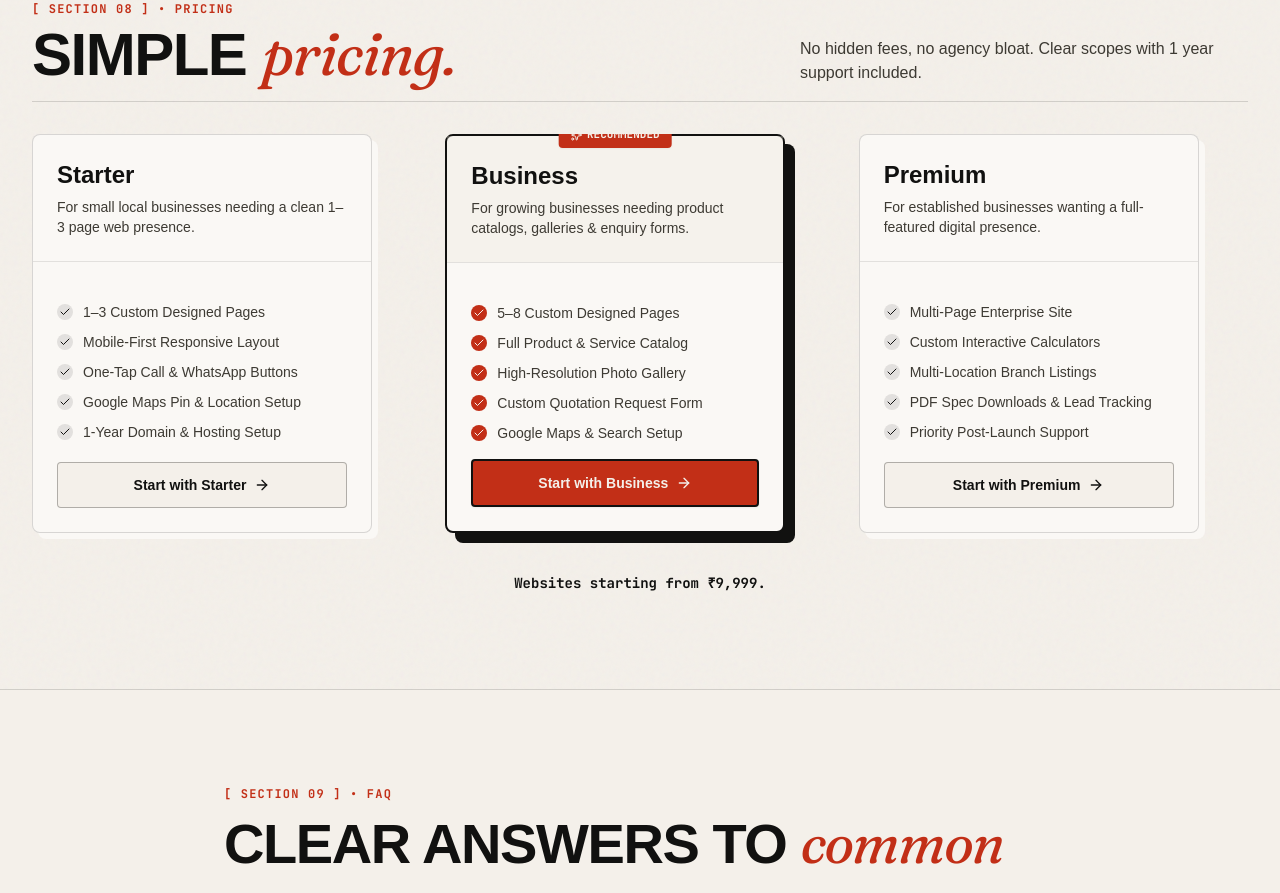
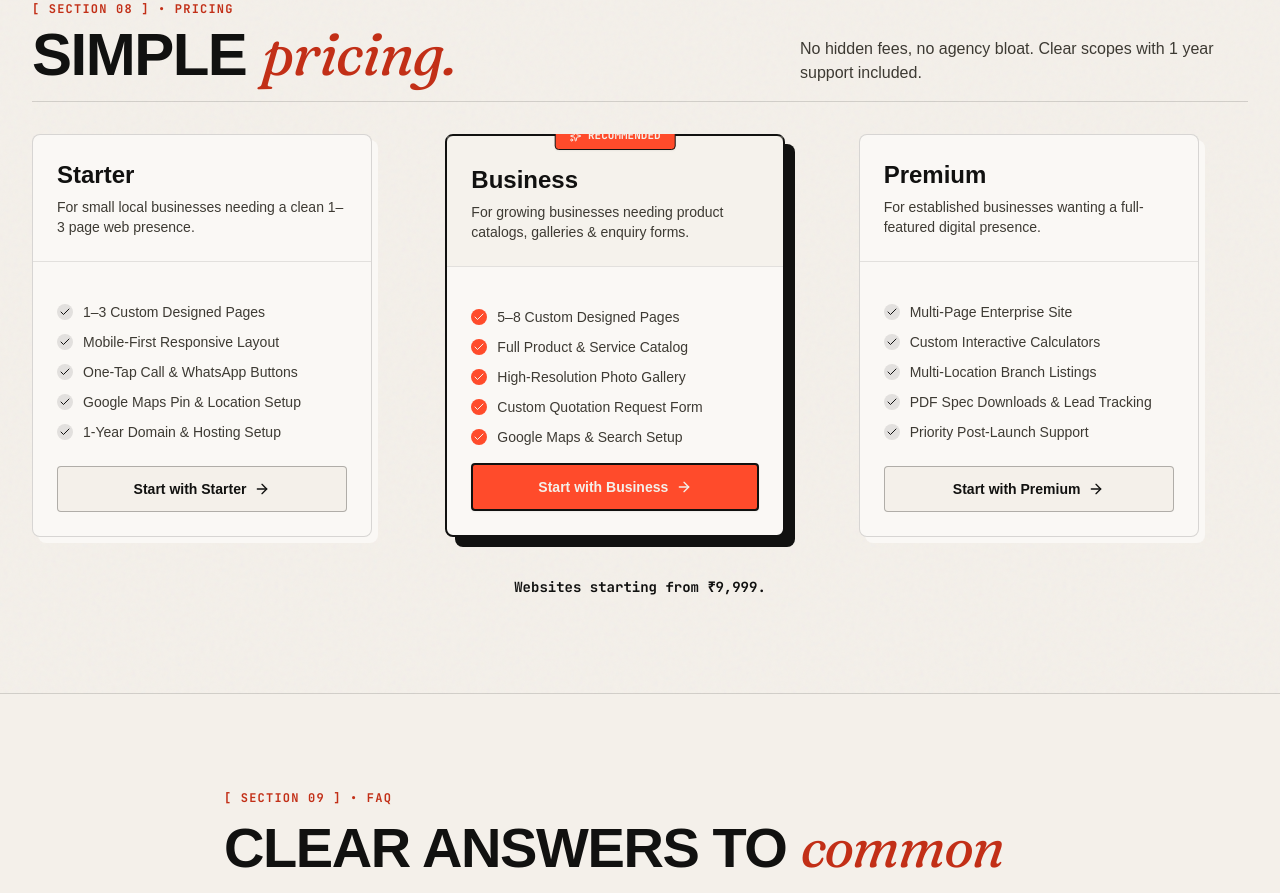
Before and after one commit to ayushijogi08-developer/developer_website, a React (Vite) app: page / in a window 1280 px wide. Shown: the part 7140-8033 px from the top of the page. Built offline with nearby package versions, Linux system fonts and the light colour scheme; a web font is replaced by a local one.

Commit message:
Refine Pricing section: perfect RECOMMENDED badge alignment and vermilion accents

```diff
--- a/src/sections/Pricing.tsx
+++ b/src/sections/Pricing.tsx
@@ -61,13 +61,13 @@ export const Pricing: React.FC = () => {
               >
                 {/* Stamp Badge onto Recommended Plan */}
                 {isHighlighted && plan.badge && (
-                  <div className="absolute -top-3.5 left-1/2 -translate-x-1/2 bg-vermilion-text text-paper font-mono text-[11px] font-bold px-3 py-1 rounded-badge shadow-sm whitespace-nowrap flex items-center gap-1">
-                    <Sparkles className="w-3 h-3" />
+                  <div className="absolute -top-3.5 left-1/2 -translate-x-1/2 bg-vermilion text-paper font-mono text-[11px] font-bold px-3.5 py-1 rounded-badge shadow-sm whitespace-nowrap flex items-center gap-1.5 border border-ink z-20">
+                    <Sparkles className="w-3 h-3 text-paper" />
                     <span>{plan.badge}</span>
                   </div>
                 )}
 
-                <div className={`p-5 sm:p-6 ${isHighlighted ? 'bg-paper-dark/30' : ''}`}>
+                <div className={`p-5 sm:p-6 ${isHighlighted ? 'bg-paper-dark/30 pt-7 sm:pt-7' : ''}`}>
                   <h3 className="font-display font-bold text-xl sm:text-2xl text-ink mb-1.5">
                     {plan.name}
                   </h3>
@@ -81,7 +81,7 @@ export const Pricing: React.FC = () => {
                   <ul className="space-y-2.5 my-4">
                     {plan.features.map((feature, fIdx) => (
                       <li key={fIdx} className="flex items-start gap-2.5">
-                        <div className={`mt-0.5 rounded-full p-0.5 flex-shrink-0 ${isHighlighted ? 'bg-vermilion-text text-paper' : 'bg-ink/10 text-ink'}`}>
+                        <div className={`mt-0.5 rounded-full p-0.5 flex-shrink-0 ${isHighlighted ? 'bg-vermilion text-paper' : 'bg-ink/10 text-ink'}`}>
                           <Check className="w-3 h-3" />
                         </div>
                         <span className="font-sans text-xs sm:text-sm text-ink-muted leading-snug">
@@ -96,7 +96,7 @@ export const Pricing: React.FC = () => {
                     href="#contact"
                     className={`w-full min-h-[44px] flex items-center justify-center gap-2 font-sans font-bold text-sm py-3 rounded-badge transition-all ${
                       isHighlighted
-                        ? 'bg-vermilion-text hover:bg-vermilion-dark text-paper border-2 border-ink shadow-sm'
+                        ? 'bg-vermilion hover:bg-vermilion-dark text-paper border-2 border-ink shadow-sm'
                         : 'bg-paper hover:bg-paper-dark text-ink border border-ink/30'
                     }`}
                   >
```
